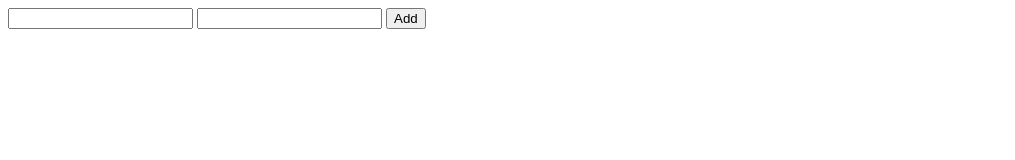
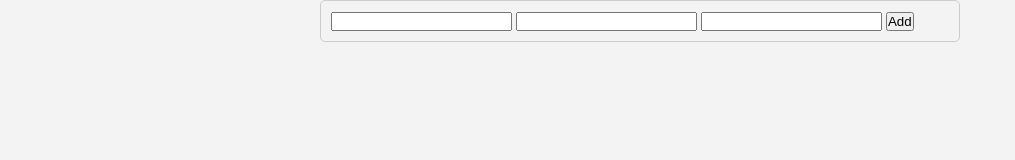
Before and after one commit to rishissahu/task_app, a website: page Public/add-user.html in a window 1280 px wide. Shown: the whole page, without its empty margins (0-1015 px from the left). Drawn offline with Linux system fonts and the light colour scheme.

Commit message:
Almost done

```diff
--- a/assign-task.html
+++ b/Public/add-user.html
@@ -4,16 +4,19 @@
     <meta charset="UTF-8">
     <meta http-equiv="X-UA-Compatible" content="IE=edge">
     <meta name="viewport" content="width=device-width, initial-scale=1.0">
-    <title>Assign task</title>
+    <title>Assign Task</title>
+    <link rel="stylesheet" href="style.css">
 </head>
 <body>
     <div class="main">
         <div class="container">
-            <form action="./assign-task" method="post">
+            <form action="./add-user" method="post">
                 <input name="name" type="text">
-                <input name="task" type="text">
+                <input name="email" type="email">
+                <input name="mobile" type="number">
                 <button type="submit">Add</button>
             </form>
+
         </div>
     </div>
 </body>
--- a/style.css
+++ b/Public/style.css
@@ -4,16 +4,16 @@
     box-sizing: border-box;
 }
 body, html{
+    width: 100%;
+    height: 100%;
     font-family: 'Roboto', sans-serif;
     background: #f3f3f3;
 }
 
 .container{
-    width: 100%;
-    margin: 0 auto;
-    padding: 10px;
-    background: #f3f3f3;
-    border-radius: 5px;
+    display: flex;
+    align-items: center;
+    justify-content: center;
 }
 form{
     margin: 0 auto;
```
Also changed, not shown: Public/assign-task.html (renamed from add-user.html, +5 -6 lines), Public/home.html (renamed from home.html, +2 -1 lines), index.js (+4 -3 lines).
